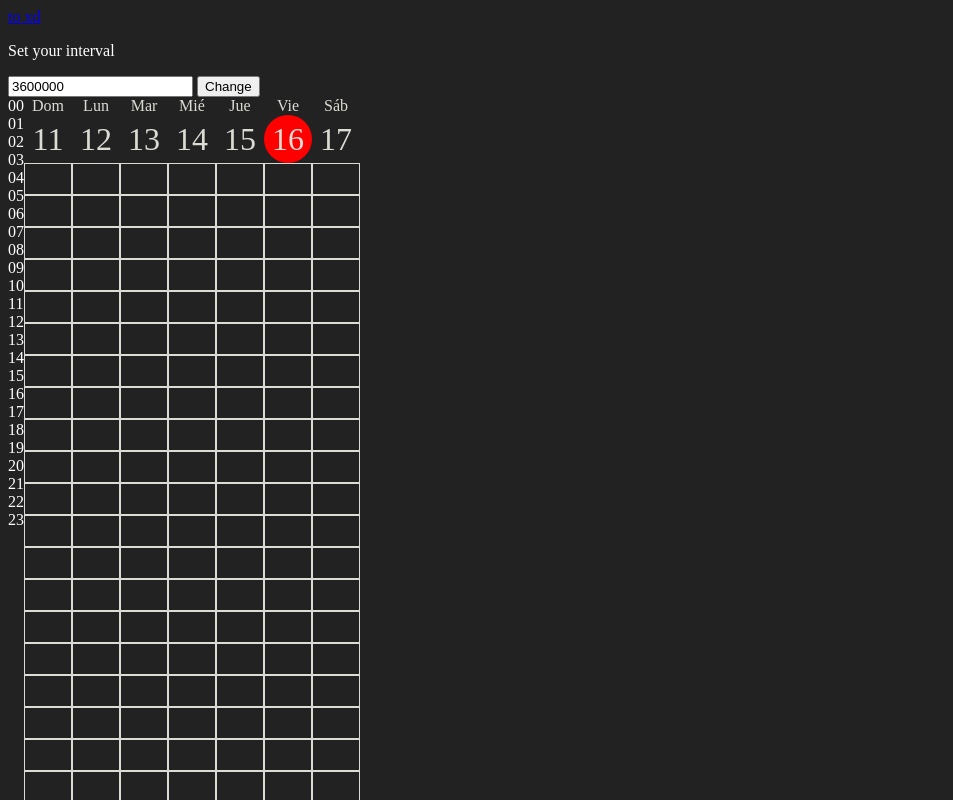
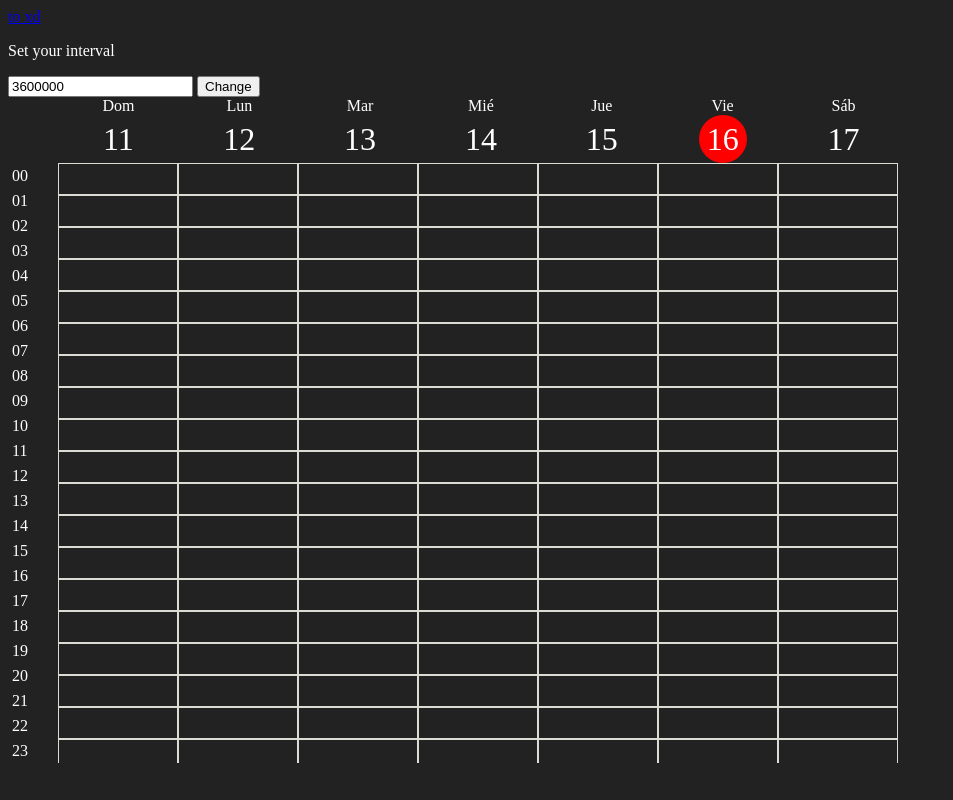
Before and after one commit to alva1612/reservations-app, a Svelte app: page / in a window 1280 px wide. Shown: the top 800 px of the page, without its empty margins (0-953 px from the left). Built offline with nearby package versions, Linux system fonts and the light colour scheme.

Commit message:
set layout grid display

```diff
--- a/package.json
+++ b/package.json
@@ -25,6 +25,7 @@
     "vitest": "^0.32.2"
   },
   "dependencies": {
+    "@alva1612/clss": "^1.0.2",
     "firebase": "^9.22.2"
   }
 }
--- a/src/app.css
+++ b/src/app.css
@@ -1,6 +1,7 @@
 :root {
   --bg-color: rgba(10, 10, 10, 0.9);
   --text-color: #dcdcd4;
+  --scrollbar-color: rgba(255, 255, 255, 0.3);
 
   font-size: 16px;
 }
--- a/src/modules/calendar/components/Day.svelte
+++ b/src/modules/calendar/components/Day.svelte
@@ -1,12 +1,15 @@
 <script lang="ts">
   import type { TimeBlock } from "@calendar/types/calendar.type"
-  import TimeFrame from "./TimeBlock.svelte"
+  import TimeInterval from "./TimeInterval.svelte"
 
   export let timeIntervals: TimeBlock[]
 </script>
 
 <div class="DayCalendar">
-  {#each timeIntervals as timeBlock}
-    <TimeFrame {timeBlock} />
+  {#each timeIntervals as timeInterval}
+    <TimeInterval {timeInterval} />
   {/each}
 </div>
+
+<style>
+</style>
--- a/src/modules/calendar/components/TimeBlock.svelte
+++ b/src/modules/calendar/components/TimeInterval.svelte
@@ -1,7 +1,7 @@
 <script lang="ts">
   import type { TimeBlock } from "@calendar/types/calendar.type"
 
-  export let timeBlock: TimeBlock
+  export let timeInterval: TimeBlock
 </script>
 
 <div class="timeBlock">
@@ -11,9 +11,7 @@
 <style>
   .timeBlock {
     display: flex;
-  }
-  .timeLabel {
-    padding: 2px 4px;
+    margin: 0;
   }
   .eventBlock {
     border: 1px solid;
--- a/src/modules/calendar/components/TimeRuler.svelte
+++ b/src/modules/calendar/components/TimeRuler.svelte
@@ -17,8 +17,11 @@
   .timeRuler {
     display: flex;
     flex-direction: column;
+    justify-content: space-around;
+    height: 100%;
   }
   .timeLabel {
+    padding: 2px 4px;
     color: white;
   }
 </style>
--- a/src/modules/calendar/components/Week.svelte
+++ b/src/modules/calendar/components/Week.svelte
@@ -1,20 +1,13 @@
 <script lang="ts">
-  import { getStartOfWeek } from "@calendar/utils"
   import { weekDaysArr, type TimeBlock } from "@calendar/types/calendar.type"
   import Day from "./Day.svelte"
 
-  export let day: Date = new Date()
   export let timeIntervals: TimeBlock[]
-  const startOfWeek = getStartOfWeek(day)
 </script>
 
 <div class="weekCalendarComponent">
   {#each weekDaysArr as weekDayText, i (i)}
     <div class="weekCalendar_day">
-      <span class="dayName">{weekDayText.substring(0, 3)}</span>
-      <span class="dayNumber" class:isday={i === day.getDay()}
-        >{startOfWeek.getDate() + i}</span
-      >
       <Day {timeIntervals} />
     </div>
   {/each}
@@ -23,31 +16,24 @@
 <style>
   .weekCalendarComponent {
     display: flex;
+    max-height: calc(100vh - 200px);
+    overflow-y: overlay;
+    position: relative;
   }
+  .weekCalendarComponent::-webkit-scrollbar {
+    width: 5px;
+  }
+
+  .weekCalendarComponent::-webkit-scrollbar-thumb {
+    background: var(--scrollbar-color);
+    border-radius: 10px;
+  }
+
   .weekCalendar_day {
     width: 100%;
+    max-width: 120px;
     display: flex;
     flex-direction: column;
-  }
-
-  .dayName,
-  .dayNumber {
-    text-align: center;
-  }
-
-  .dayNumber {
-    margin: auto;
-
-    width: 3rem;
-    height: 3rem;
-    border-radius: 100%;
-
-    font-size: 2rem;
-    line-height: 3rem;
-  }
-
-  .isday {
-    background-color: red;
   }
 
   * {
--- a/src/modules/calendar/context/CalendarStores.ts
+++ b/src/modules/calendar/context/CalendarStores.ts
@@ -1,4 +1,7 @@
-import { HOUR_MS } from "@lib/constants/time.constant"
+import { DAY_MS, HOUR_MS } from "@lib/constants/time.constant"
 import { writable } from "svelte/store"
 
+//WEEK LAYOUT
+export const startOfWeek = writable<Date>()
 export const intervalUnit = writable(HOUR_MS)
+export const amountOfIntervals = writable(DAY_MS / HOUR_MS)
--- /dev/null
+++ b/src/modules/calendar/layouts/WeekHeader.svelte
@@ -0,0 +1,46 @@
+<script lang="ts">
+  import { startOfWeek } from "@calendar/context/CalendarStores"
+  import { weekDaysArr } from "@calendar/types/calendar.type"
+
+  export let day: Date
+</script>
+
+<div class="weekCalendar_header">
+  {#each weekDaysArr as weekDayText, i (i)}
+    <div class="weekCalendar_header_day">
+      <span class="dayName">{weekDayText.substring(0, 3)}</span>
+      <span class="dayNumber" class:isday={i === day.getDay()}>
+        {$startOfWeek.getDate() + i}
+      </span>
+    </div>
+  {/each}
+</div>
+
+<style>
+  .weekCalendar_header {
+    display: flex;
+    justify-content: space-around;
+  }
+  .weekCalendar_header_day {
+    display: flex;
+    flex-direction: column;
+  }
+
+  .dayName,
+  .dayNumber {
+    text-align: center;
+  }
+
+  .dayNumber {
+    width: 3rem;
+    height: 3rem;
+    border-radius: 100%;
+
+    font-size: 2rem;
+    line-height: 3rem;
+  }
+
+  .isday {
+    background-color: red;
+  }
+</style>
--- a/src/modules/calendar/layouts/WeekLayout.svelte
+++ b/src/modules/calendar/layouts/WeekLayout.svelte
@@ -1,44 +1,80 @@
 <script lang="ts">
   import TimeRuler from "@calendar/components/TimeRuler.svelte"
   import Week from "@calendar/components/Week.svelte"
-  import { intervalUnit } from "@calendar/context/CalendarStores"
+  import {
+    amountOfIntervals,
+    intervalUnit,
+    startOfWeek,
+  } from "@calendar/context/CalendarStores"
   import type { TimeBlock } from "@calendar/types/calendar.type"
+  import { getStartOfWeek } from "@calendar/utils"
   import { DAY_MS, HOUR_MS } from "@lib/constants/time.constant"
+  import WeekHeader from "./WeekHeader.svelte"
 
   export let day: Date = new Date()
   export let timeUnitMs: number = HOUR_MS
 
+  $startOfWeek = getStartOfWeek(day)
+
   const startOfDay = day.setHours(0, 0, 0, 0)
   const startOfDayMs = startOfDay.valueOf()
-  const amountOfIntervals = Math.ceil(DAY_MS / timeUnitMs)
 
-  const timeIntervals: TimeBlock[] = Array.from(
-    { length: amountOfIntervals },
-    (_, i) => {
+  let timeIntervals: TimeBlock[]
+
+  $: $amountOfIntervals = Math.ceil(DAY_MS / timeUnitMs)
+  $: {
+    timeIntervals = Array.from({ length: $amountOfIntervals }, (_, i) => {
       return {
         start: new Date(startOfDayMs + i * timeUnitMs),
         end: new Date(startOfDayMs + (i + 1) * timeUnitMs),
       }
-    }
-  )
+    })
+  }
 
   function handleSetInterval() {
+    if (potentialTimeUnit < HOUR_MS / 4) {
+      alert("muy bajo")
+      return
+    }
+    timeUnitMs = potentialTimeUnit
     $intervalUnit = timeUnitMs
   }
+
+  let potentialTimeUnit: number = HOUR_MS
 </script>
 
 <div>
   <p>Set your interval</p>
-  <input bind:value={timeUnitMs} />
+  <input bind:value={potentialTimeUnit} type="number" />
   <button on:click={handleSetInterval}>Change</button>
 </div>
 <div class="weekLayout">
-  <TimeRuler {timeIntervals} />
-  <Week {day} {timeIntervals} />
+  <div class="weekLayout_ruler">
+    <TimeRuler {timeIntervals} />
+  </div>
+  <div class="weekLayout_header">
+    <WeekHeader {day} />
+  </div>
+  <div class="weekLayout_grid">
+    <Week {timeIntervals} />
+  </div>
 </div>
 
 <style>
   .weekLayout {
-    display: flex;
+    display: grid;
+    grid-template-rows: minmax(min-content, max-content) 1fr;
+    grid-template-columns: 50px 1fr;
+    max-width: calc(70vw);
+  }
+  .weekLayout_header {
+    grid-column: 2;
+  }
+  .weekLayout_ruler {
+    grid-row: 2;
+  }
+  .weekLayout_grid {
+    grid-row: 2;
+    grid-column: 2;
   }
 </style>
--- a/src/pages/Home.svelte
+++ b/src/pages/Home.svelte
@@ -1,12 +1,10 @@
 <script>
-  import Week from "@calendar/components/Week.svelte"
   import WeekLayout from "@calendar/layouts/WeekLayout.svelte"
   import { intervalUnit } from "@calendar/context/CalendarStores"
 </script>
 
 <div>
   <WeekLayout />
-  <p>{$intervalUnit}</p>
 </div>
 
 <style>
```
Also changed, not shown: 1 other file (tests, documents, lock files or other folders).
